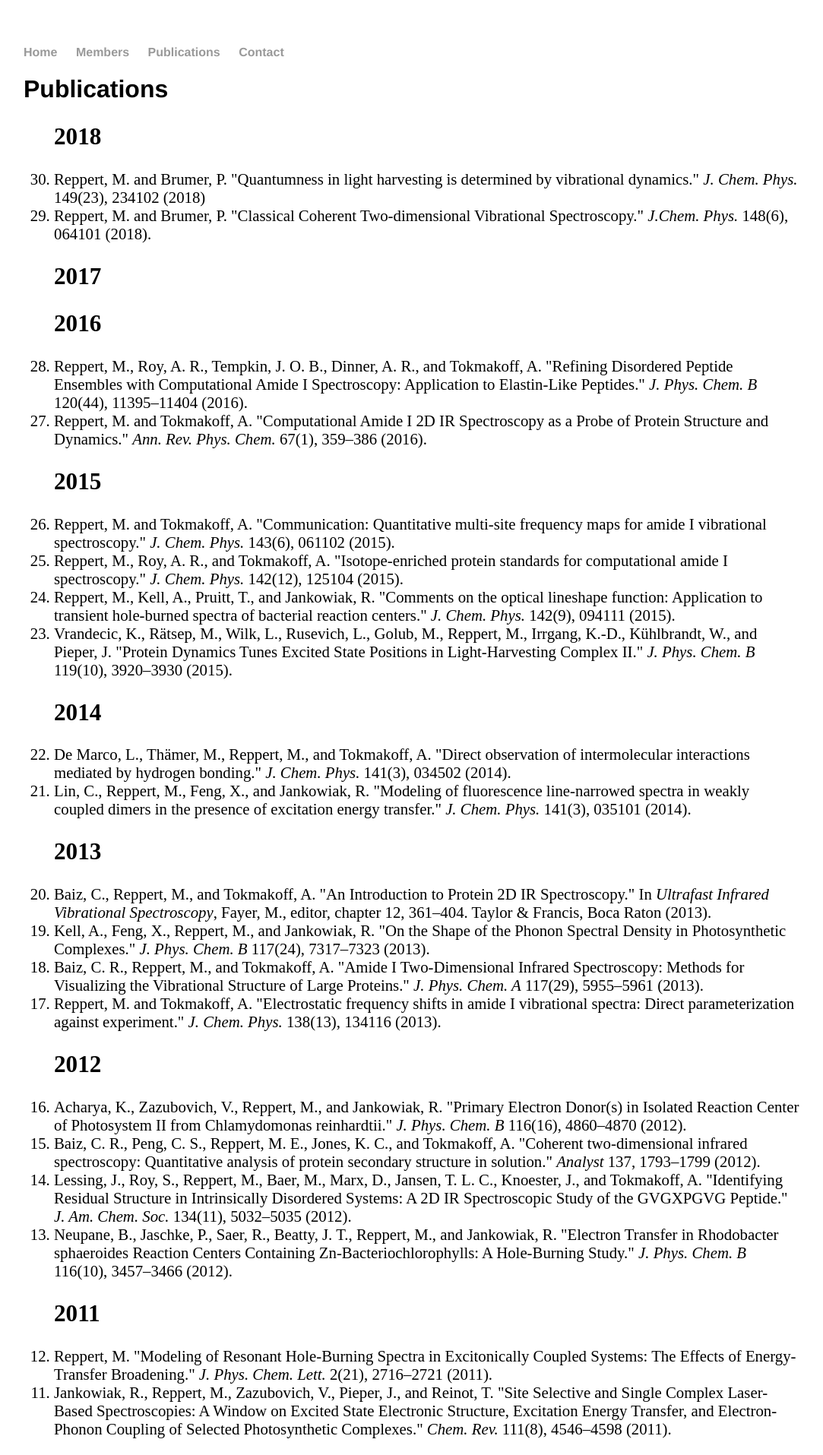
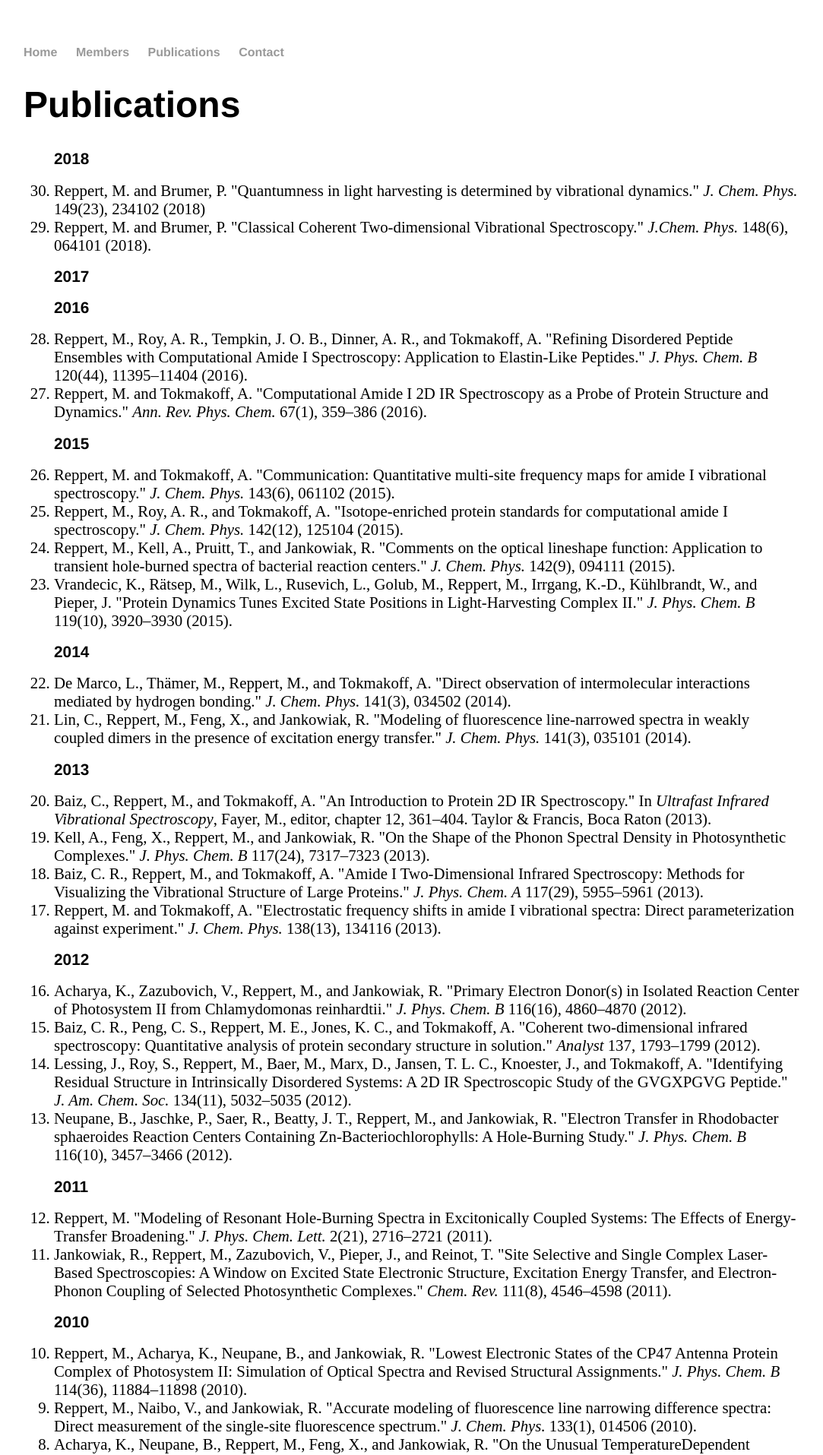
Before and after one commit to mreppert/mreppert.github.io, a Jekyll site: the page built from publications/index.html, in a window 1280 px wide. Shown: the top 1915 px of the page at 76% size, without its empty margins (97-1180 px from the left). Built offline with Jekyll 4.4.1, drawn with Linux system fonts in a browser that asks for light colours.

Commit message:
Update index.html

```diff
--- a/publications/index.html
+++ b/publications/index.html
@@ -6,8 +6,8 @@
 <html>
 <head>
 <style>
-h1 {
-    font-size: 2em;
+h2 {
+    font-size: 1em;
     font-family:'Helvetica', 'Arial', 'Sans-Serif';
 }
 </style>
```
